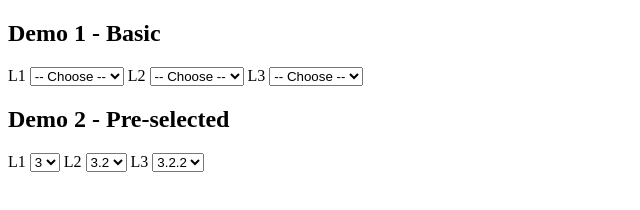
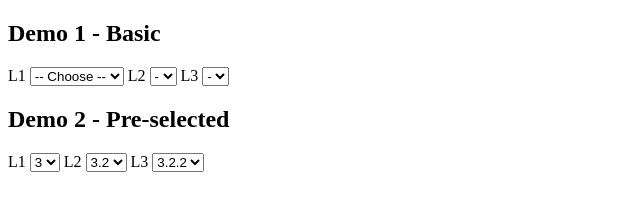
Before and after one commit to uqix/jquery-cascading-select, a website: page index.html in a window 1280 px wide. Shown: the whole page, without its empty margins (0-640 px from the left). Drawn offline with nearby package versions, Linux system fonts and the light colour scheme.

Commit message:
Add placeholderWhenEmpty setting

```diff
--- a/index.html
+++ b/index.html
@@ -77,7 +77,8 @@
        $('#s1').cascadingSelect({
          subSelects: ['#s2', '#s3'],
          data: data,
-         placeholder: '-- Choose --'
+         placeholder: '-- Choose --',
+         placeholderWhenEmpty: '-'
        });
 
        $('#s4').cascadingSelect({
--- a/index.js
+++ b/index.js
@@ -12,7 +12,8 @@
 
   $.fn.cascadingSelect = function(options) {
     var defaults = {
-      placeholder: false
+      placeholder: false,
+      placeholderWhenEmpty: false
     };
     var settings = $.extend({
     }, defaults, options);
@@ -43,8 +44,8 @@
       // console.log('curNode', curNode);
       if (curNode && curNode.children && curNode.children.length) {
         entries = curNode.children;
-      } else if (settings.placeholder) {
-        entries = [{text: settings.placeholder, value: ''}];
+      } else if (settings.placeholderWhenEmpty) {
+        entries = [{text: settings.placeholderWhenEmpty, value: ''}];
       } else {
         entries = [];
       }
```
Also changed, not shown: README.md.
